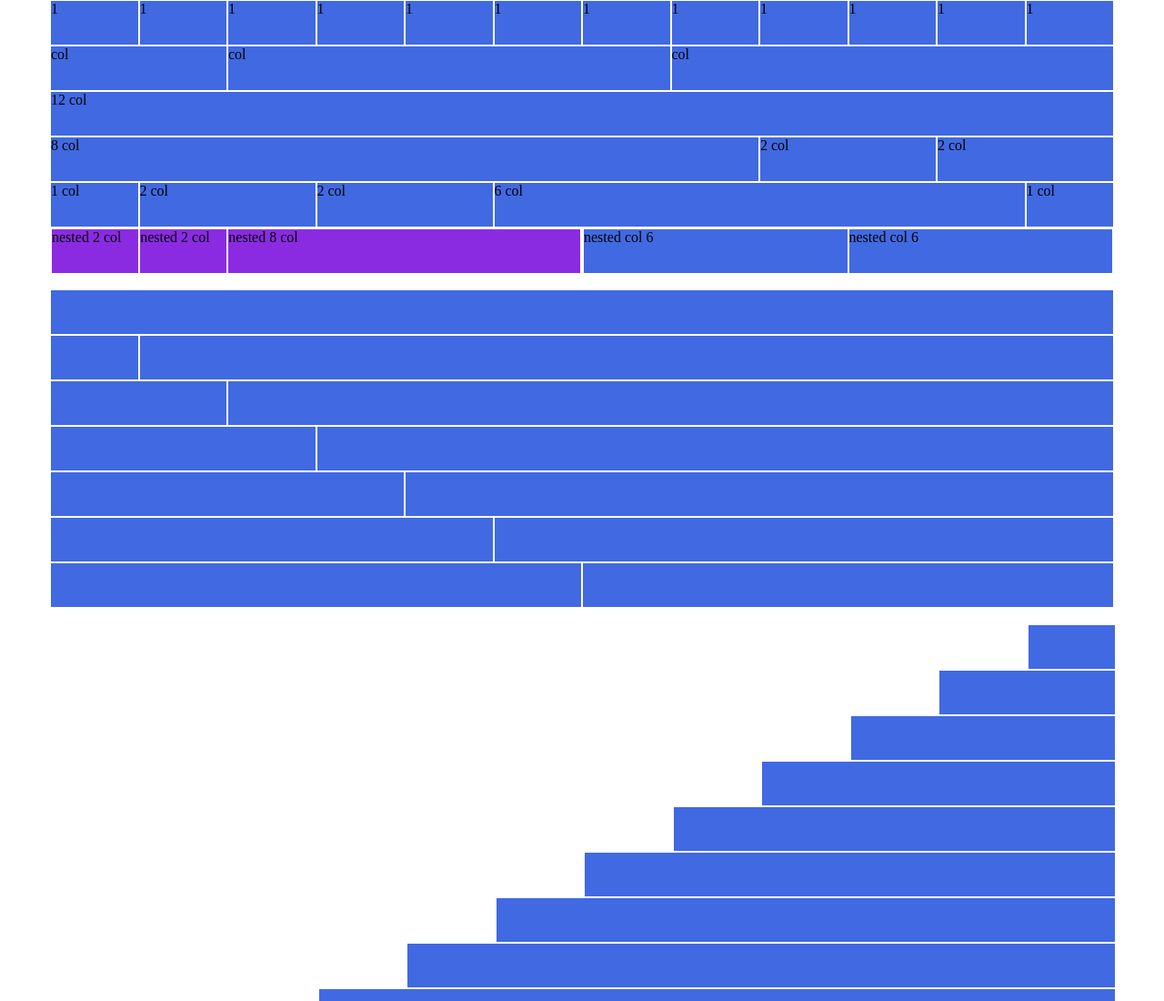
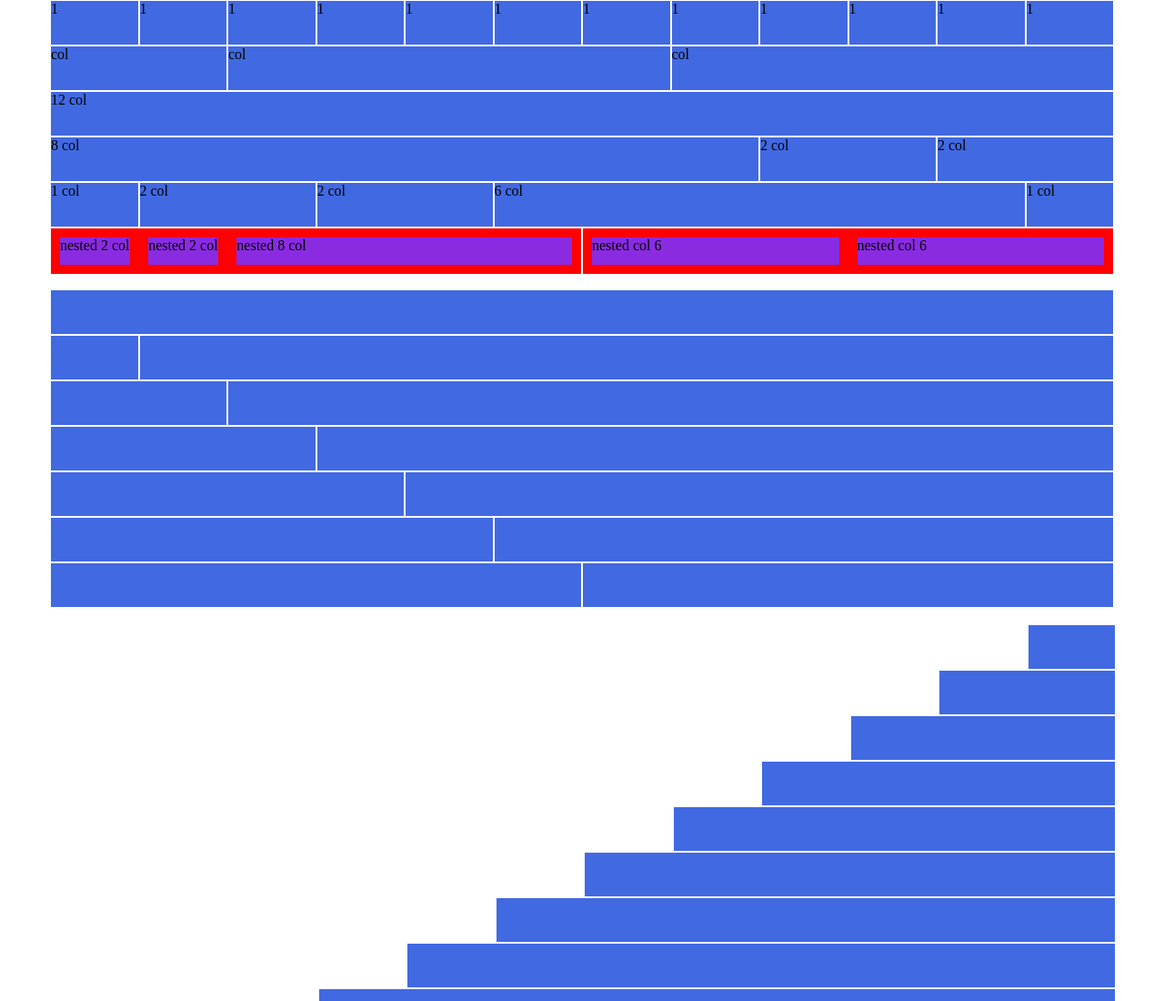
Before and after one commit to SassaroCristian/html-css-12bool, a plain HTML site: page index.html in a window 1280 px wide. Shown: the top 1100 px of the page at 91% size. Drawn offline with Linux system fonts and the light colour scheme.

Commit message:
finished

```diff
--- a/css/12bool.css
+++ b/css/12bool.css
@@ -9,7 +9,6 @@
 
 .row {
     display: flex;
-
 }
 
 
--- a/css/style.css
+++ b/css/style.css
@@ -11,4 +11,5 @@
 
 .nested-col {
     background-color: blueviolet !important;
+    border: 10px solid red !important;
 }
--- a/index.html
+++ b/index.html
@@ -59,8 +59,8 @@
             </div>
             <div class="col-6">
                 <div class="row">
-                    <div class="col-6">nested col 6</div>
-                    <div class="col-6">nested col 6</div>
+                    <div class="col-6 nested-col">nested col 6</div>
+                    <div class="col-6 nested-col">nested col 6</div>
                 </div>
             </div>
         </div>
```
Also changed, not shown: css/responsive.css (added).
